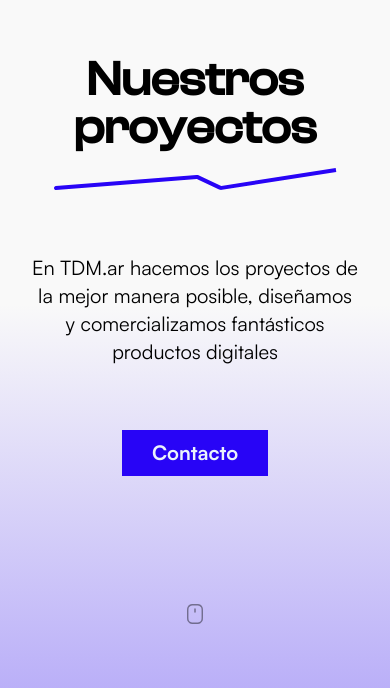
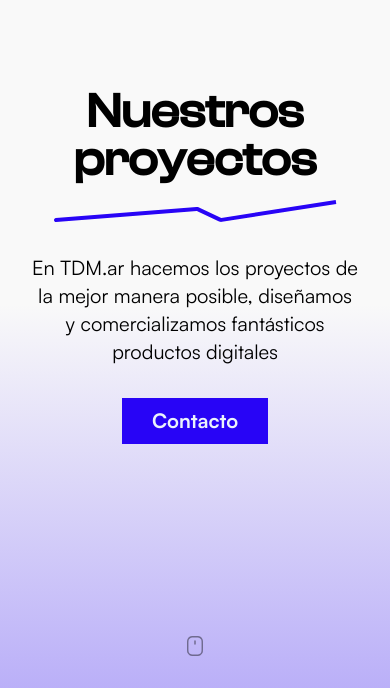
Before and after one commit to tdm-ar/tdm.ar-front, a Next.js app: page /projects in a window 390 px wide. Shown: the part 156-844 px from the top of the page. Built offline with nearby package versions, Linux system fonts and the light colour scheme.

Commit message:
navbar responsive

```diff
--- a/app/components/Header/HeaderButtons.tsx
+++ b/app/components/Header/HeaderButtons.tsx
@@ -3,7 +3,7 @@ import Link from "next/link"
 
 const links = [
     { name: 'HOME', href: '/' },
-    { name: 'BLOG', href: '/' },
+    { name: 'ABUOT US', href: '/' },
     { name: 'PROJECTS', href: '/projects' },
     { name: 'CONTACT', href: '/contact' },
 ]
@@ -13,9 +13,9 @@ export function HeaderButtons({ onCloseMenu }: { onCloseMenu: () => void }) {
             <>
                 {links.map((link) => (
                     <Link key={link.name} href={link.href} onClick={onCloseMenu}>
-                        <div className="p-10 border-t-2 border-white w-full flex justify-center cursor-pointer transition hover:bg-white hover:text-darkBlue">
+                        <div className="2xl:p-5 p-4 border-t-2 border-white w-full flex justify-center cursor-pointer transition hover:bg-white hover:text-darkBlue">
                             <motion.b
-                                className="text-6xl"
+                                className="2xl:text-8xl text-6xl"
                                 initial={{ opacity: 0, translateY: 30 }}
                                 transition={{ duration: .5 }}
                                 whileInView={{ opacity: 1, translateY: 0 }}>
--- a/app/components/Landing/Information.tsx
+++ b/app/components/Landing/Information.tsx
@@ -25,7 +25,7 @@ export function Information() {
         initial={{ opacity: 0, translateY: 60 }}
         transition={{ duration: 1 }}
         whileInView={{ opacity: 1, translateY: 0 }}>
-        <div className="md:w-[30%] bg-cream border border-lightBlue text-lightBlue flex flex-col items-center justify-between gap-4 py-8 px-7 transition hover:bg-lightBlue hover:text-cream hover:scale-[1.02]">
+        <div className="md:w-[30%] bg-cream border border-lightBlue text-lightBlue flex flex-col items-center justify-between gap-4 py-8 px-7 transition hover:scale-[1.02]">
           <h3 className="text-4xl">Desarrollo de MVPs</h3>
           <p className="text-base">
             Transformamos sus ideas visionarios en aplicaciones funcionales y
@@ -34,7 +34,7 @@ export function Information() {
           </p>
           <ContactButton />
         </div>
-        <div className="md:w-[45%] bg-cream border border-lightBlue text-lightBlue flex flex-col items-center justify-center gap-4 py-8 px-7 transition hover:bg-lightBlue hover:text-cream hover:scale-[1.02]">
+        <div className="md:w-[45%] bg-cream border border-lightBlue text-lightBlue flex flex-col items-center justify-center gap-4 py-8 px-7 transition hover:scale-[1.02]">
           <h3 className="text-4xl">Rediseño de aplicaciones existentes</h3>
           <p className="text-base">
             Analizamos exhaustivamente la experiencia de usuario actual de su aplicación.
--- a/app/components/Landing/Landing.tsx
+++ b/app/components/Landing/Landing.tsx
@@ -10,7 +10,7 @@ import { motion } from "framer-motion";
 export function Landing(props: any) {
 
   return (
-    <section className="min-h-screen relative flex items-center flex-col justify-center py-32 gap-y-16 md:px-[20%] px-8">
+    <section className="min-h-screen relative flex items-center flex-col justify-center py-32 2xl:gap-y-16 gap-y-8 2xl:px-[20%] px-8">
       <div className="flex flex-col items-center gap-4 z-20">
         <motion.h2
           className="md:text-7xl text-5xl"
@@ -49,7 +49,7 @@ export function Landing(props: any) {
         width={20}
         height={20}
         priority
-        className="absolute bottom-16 z-20"
+        className="absolute 2xl:bottom-16 bottom-8 z-20"
       />
       <div className="bg-gradient-to-t from-darkBlue to-white absolute bottom-0 w-full h-96 opacity-30 z-0"></div>
     </section>
--- a/app/components/Landing/Project/ContentProjects.tsx
+++ b/app/components/Landing/Project/ContentProjects.tsx
@@ -36,7 +36,7 @@ export function Projects() {
         whileInView={{ opacity: 1, translateY: 0 }}>
         Diseñar grandes productos es difícil.<br />Hemos hecho más de 10 de ellos.
       </motion.h3>
-      <div className="w-full flex md:flex-row flex-col justify-center gap-8 md:px-[5%]">
+      <div className="w-full flex md:flex-row flex-col justify-center gap-8 2xl:px-[5%]">
         <div ref={ref} className="md:h-[450px] h-96 md:w-1/3 bg-darkBlue flex flex-col items-center justify-center gap-8 relative p-8">
           <div>
           <h3 className="text-cream text-9xl inline">+</h3>
@@ -47,7 +47,7 @@ export function Projects() {
           </Link>
         </div>
         <Swiper
-          className="md:w-[800px] md:h-[450px] h-[250px] w-full border border-black mySwiper"
+          className="md:w-[800px] md:h-[450px] h-full w-full border border-black mySwiper"
           centeredSlides={true}
           autoplay={{
             delay: 2500,
```
